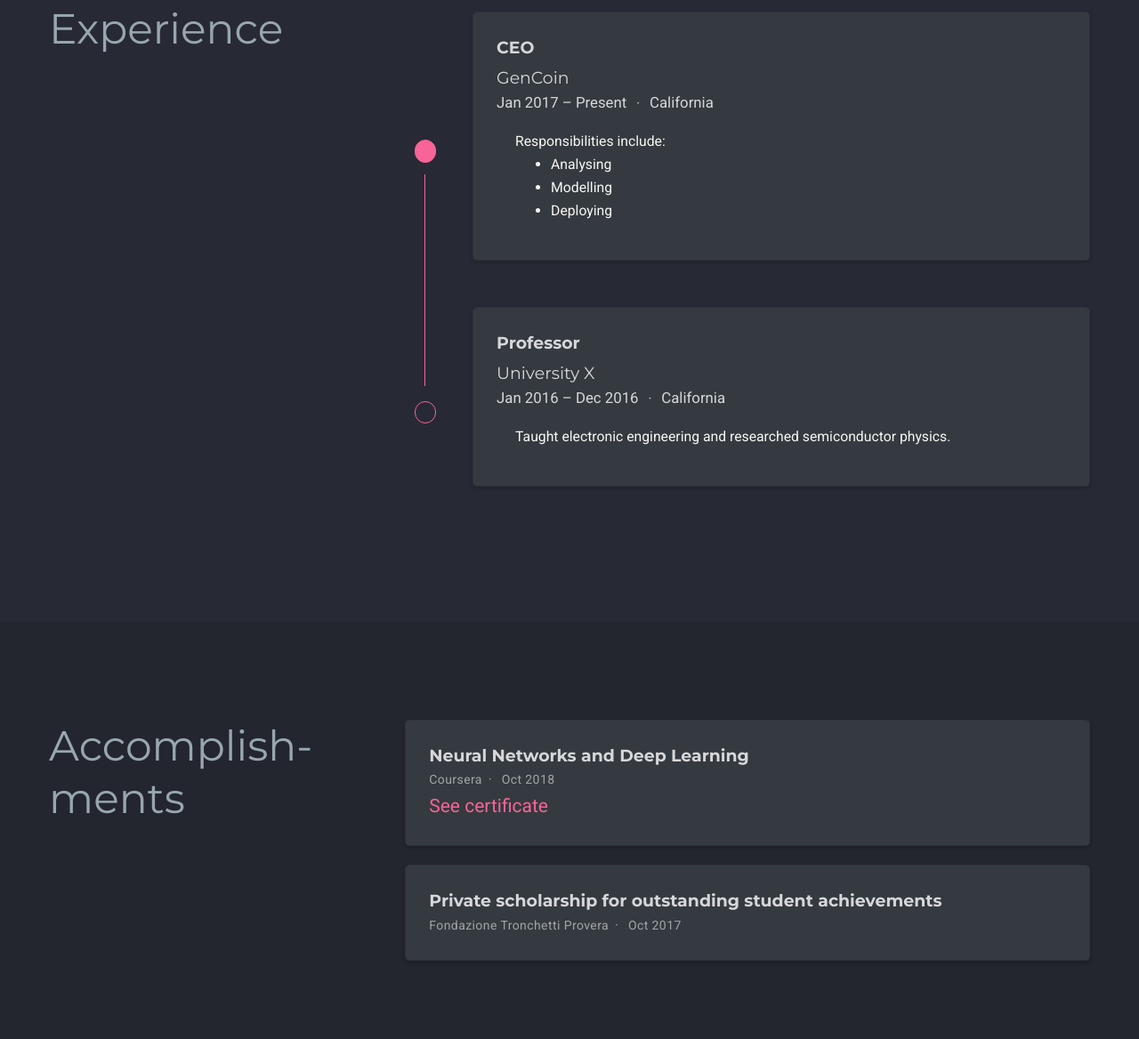
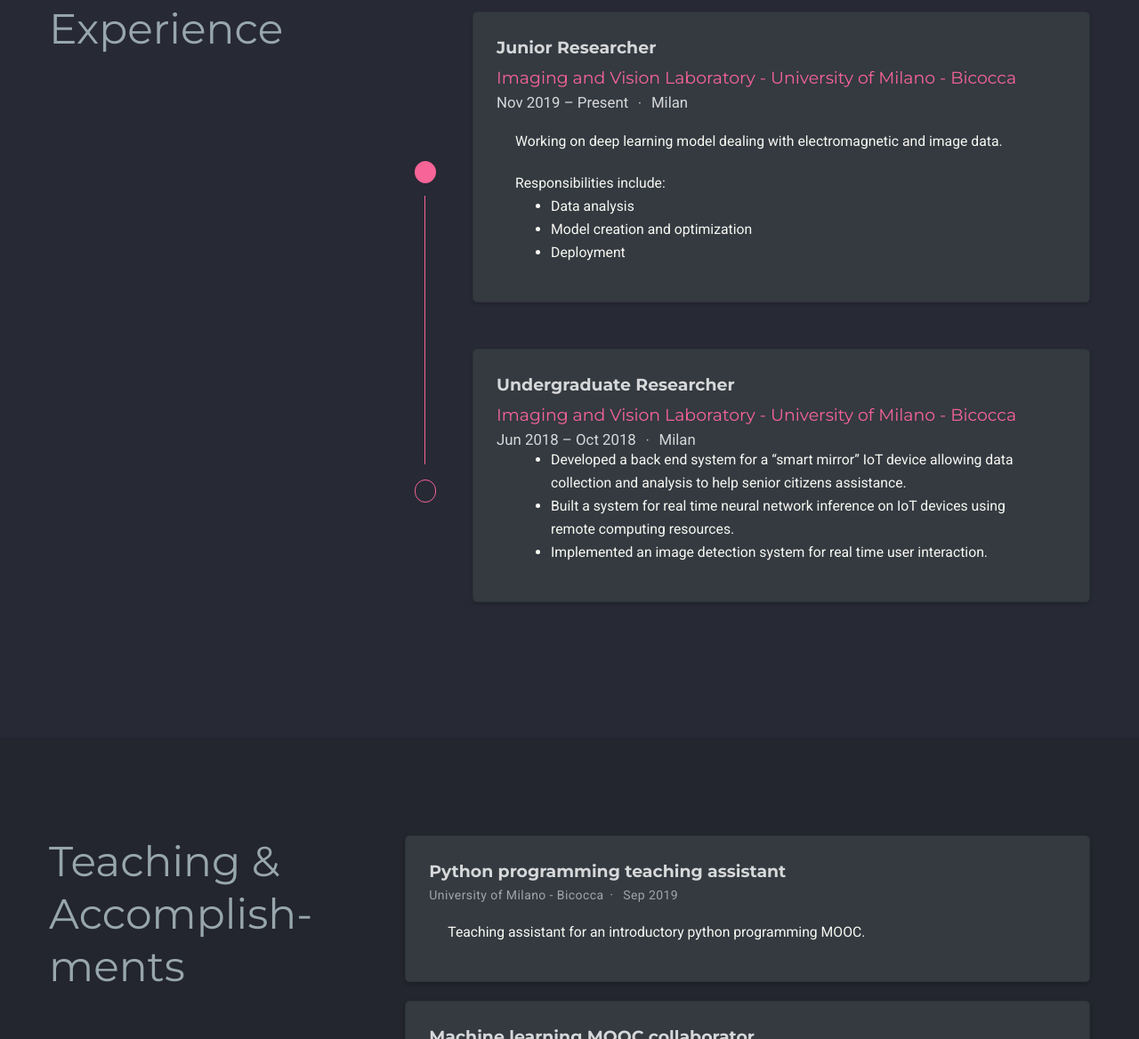
Before and after one commit to Raialbe/raialbe.github.io, a plain HTML site: page about/index.html in a window 1280 px wide. Shown: the part 1632-2800 px from the top of the page at 89% size. Drawn offline with nearby package versions, Linux system fonts and the light colour scheme; some packages are replaced by stand-ins of ours; some icons are missing.

Commit message:
rebuilding site mar  3 mar 2020, 19.05.54, CET

```diff
--- a/about/index.html
+++ b/about/index.html
@@ -592,7 +592,9 @@
 
     <h1>Nice to meet You!</h1>
 
-    <p>Lorem ipsum dolor sit amet, consectetur adipiscing elit. Sed neque elit, tristique placerat feugiat ac, facilisis vitae arcu. Proin eget egestas augue. Praesent ut sem nec arcu pellentesque aliquet. Duis dapibus diam vel metus tempus vulputate.</p>
+    <p>Hi, I&rsquo;m Alberto and I&rsquo;m a researcher specialized in deep learning.<br>
+I&rsquo;m currently working on the field of computer vision but my main interests are knowledge representation artificial intelligence, math and computer science.<br>
+I&rsquo;m currently living in Milan.</p>
 
 
     <div class="row">
@@ -604,9 +606,9 @@
 
           <li>Artificial Intelligence</li>
 
-          <li>Computational Linguistics</li>
+          <li>Natural Language Processing</li>
 
-          <li>Information Retrieval</li>
+          <li>Knowledge Representation</li>
 
         </ul>
       </div>
@@ -621,7 +623,7 @@
             <i class="fa-li fas fa-graduation-cap"></i>
             <div class="description">
               <p class="course">MSc in Data Science, 2019</p>
-              <p class="institution">Università degli studi di Milano-Bicocca</p>
+              <p class="institution">Università degli studi di Milano - Bicocca</p>
             </div>
           </li>
 
@@ -637,7 +639,7 @@
             <i class="fa-li fas fa-graduation-cap"></i>
             <div class="description">
               <p class="course">BSc in Finance, Banking and Financial intermediaries, 2017</p>
-              <p class="institution">Università degli studi di Milano-Bicocca</p>
+              <p class="institution">Università degli studi di Milano - Bicocca</p>
             </div>
           </li>
 
@@ -866,24 +868,26 @@
       <div class="col py-2">
         <div class="card">
           <div class="card-body">
-            <h4 class="card-title exp-title text-muted mt-0 mb-1">CEO</h4>
-            <h4 class="card-title exp-company text-muted my-0">GenCoin</h4>
+            <h4 class="card-title exp-title text-muted mt-0 mb-1">Junior Researcher</h4>
+            <h4 class="card-title exp-company text-muted my-0"><a href="http://www.ivl.disco.unimib.it/" target="_blank" rel="noopener">Imaging and Vision Laboratory - University of Milano - Bicocca</a></h4>
             <div class="text-muted exp-meta">
-              Jan 2017 –
+              Nov 2019 –
 
                 Present
 
 
                 <span class="middot-divider"></span>
-                <span>California</span>
+                <span>Milan</span>
 
             </div>
-            <div class="card-text">Responsibilities include:</p>
+            <div class="card-text"><p>Working on deep learning model dealing with electromagnetic and image data.</p>
+<p>Responsibilities include:</p>
 <ul>
-<li>Analysing</li>
-<li>Modelling</li>
-<li>Deploying</li>
-</ul></div>
+<li>Data analysis</li>
+<li>Model creation and optimization</li>
+<li>Deployment</li>
+</ul>
+</div>
           </div>
         </div>
       </div>
@@ -908,19 +912,23 @@
       <div class="col py-2">
         <div class="card">
           <div class="card-body">
-            <h4 class="card-title exp-title text-muted mt-0 mb-1">Professor</h4>
-            <h4 class="card-title exp-company text-muted my-0">University X</h4>
+            <h4 class="card-title exp-title text-muted mt-0 mb-1">Undergraduate Researcher</h4>
+            <h4 class="card-title exp-company text-muted my-0"><a href="http://www.ivl.disco.unimib.it/" target="_blank" rel="noopener">Imaging and Vision Laboratory - University of Milano - Bicocca</a></h4>
             <div class="text-muted exp-meta">
-              Jan 2016 –
+              Jun 2018 –
 
-                Dec 2016
+                Oct 2018
 
 
                 <span class="middot-divider"></span>
-                <span>California</span>
+                <span>Milan</span>
 
             </div>
-            <div class="card-text">Taught electronic engineering and researched semiconductor physics.</div>
+            <div class="card-text"><ul>
+<li>Developed a back end system for a &ldquo;smart mirror&rdquo; IoT device allowing data collection and analysis to help senior citizens assistance.</li>
+<li>Built a system for real time neural network inference on IoT devices using remote computing resources.</li>
+<li>Implemented an image detection system for real time user interaction.</li>
+</ul></div>
           </div>
         </div>
       </div>
@@ -971,7 +979,7 @@
 
 <div class="row">
   <div class="col-12 col-lg-4 section-heading">
-    <h1>Accomplish­ments</h1>
+    <h1>Teaching &amp; Accomplish­ments</h1>
 
   </div>
   <div class="col-12 col-lg-8">
@@ -980,18 +988,31 @@
 
 
       <div class="card experience course">
-        <div class="card-body"><h4 class="card-title exp-title text-muted my-0">Neural Networks and Deep Learning</h4><div class="card-subtitle my-0 article-metadata"><a href="https://www.coursera.org" target="_blank" rel="noopener">Coursera</a><span class="middot-divider"></span>
+        <div class="card-body"><h4 class="card-title exp-title text-muted my-0">Python programming teaching assistant</h4><div class="card-subtitle my-0 article-metadata">University of Milano - Bicocca<span class="middot-divider"></span>
 
-            Oct 2018
+            Sep 2019
 
           </div>
 
 
+            <div class="card-text">Teaching assistant for an introductory python programming MOOC.</div>
 
 
-            <a class="card-link" href="https://www.coursera.org" target="_blank" rel="noopener">
-              See certificate
-            </a>
+
+        </div>
+      </div>
+
+      <div class="card experience course">
+        <div class="card-body"><h4 class="card-title exp-title text-muted my-0">Machine learning MOOC collaborator</h4><div class="card-subtitle my-0 article-metadata">University of Milano - Bicocca<span class="middot-divider"></span>
+
+            Jun 2019
+
+          </div>
+
+
+            <div class="card-text">Helped the creation of a public machine learning MOOC financed by European structural funds.</div>
+
+
 
         </div>
       </div>
--- a/authors/index.xml
+++ b/authors/index.xml
@@ -17,7 +17,9 @@
       <link>/authors/alberto/</link>
       <pubDate>Sat, 01 Feb 2020 18:59:52 +0100</pubDate>
       <guid>/authors/alberto/</guid>
-      <description>&lt;p&gt;Lorem ipsum dolor sit amet, consectetur adipiscing elit. Sed neque elit, tristique placerat feugiat ac, facilisis vitae arcu. Proin eget egestas augue. Praesent ut sem nec arcu pellentesque aliquet. Duis dapibus diam vel metus tempus vulputate.&lt;/p&gt;
+      <description>&lt;p&gt;Hi, I&amp;rsquo;m Alberto and I&amp;rsquo;m a researcher specialized in deep learning.&lt;br&gt;
+I&amp;rsquo;m currently working on the field of computer vision but my main interests are knowledge representation artificial intelligence, math and computer science.&lt;br&gt;
+I&amp;rsquo;m currently living in Milan.&lt;/p&gt;
 </description>
     </item>
 
```
Also changed, not shown: authors/alberto/index.html (+7 -5 lines), index.json (+1 -1 lines), post/new_article-copy/index.html (+1 -1 lines), project/my-project-name/index.html (+1 -1 lines).
